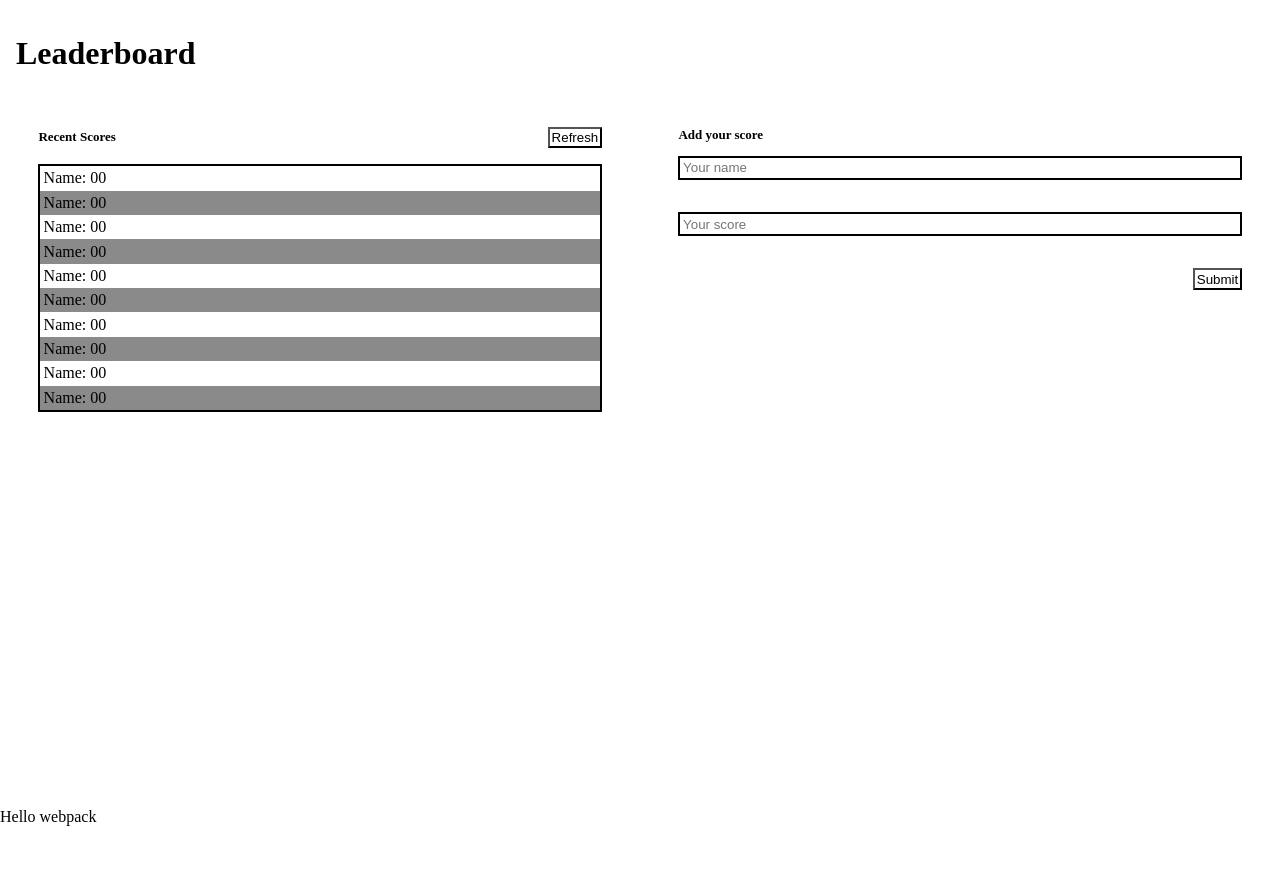
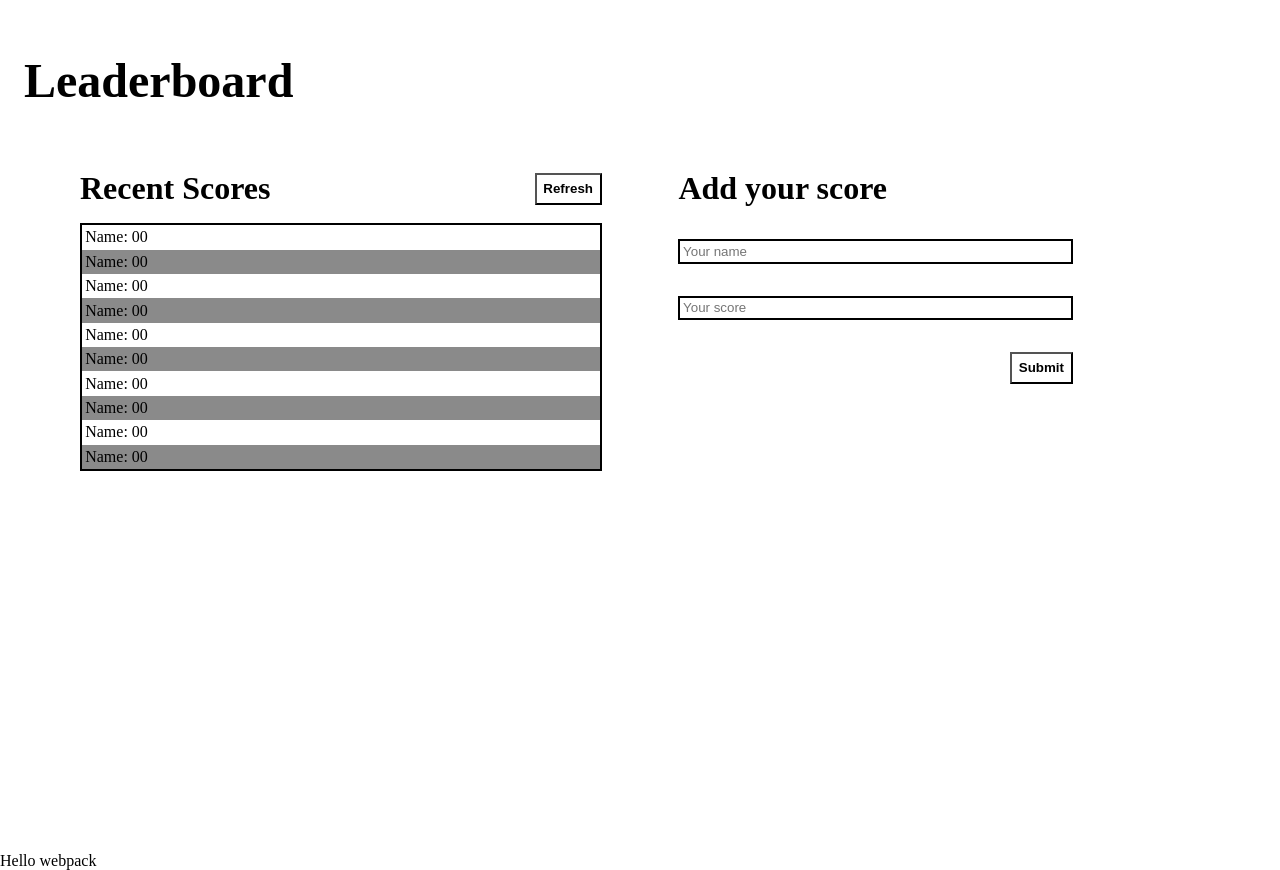
Before and after one commit to Abdelaziz-Mahdi/Leaderboard, a website built with webpack: page src/index.html in a window 1280 px wide. Before the commit the page ends 826 px from the top, so only its background shows below. Built offline with nearby package versions, Linux system fonts and the light colour scheme.

Commit message:
Add desktop version style

```diff
--- a/src/style.css
+++ b/src/style.css
@@ -81,3 +81,26 @@ input {
   padding: 0.1em;
   font-weight: 500;
 }
+
+@media only screen and (min-width: 720px) {
+  h1 {
+    font-size: 3rem;
+  }
+
+  h2 {
+    font-size: 2rem;
+  }
+
+  .flex-column {
+    width: 70%;
+  }
+
+  .containerOne {
+    padding-left: 5em;
+  }
+
+  .button-adj {
+    padding: 0.5em;
+    font-weight: 600;
+  }
+}
```
